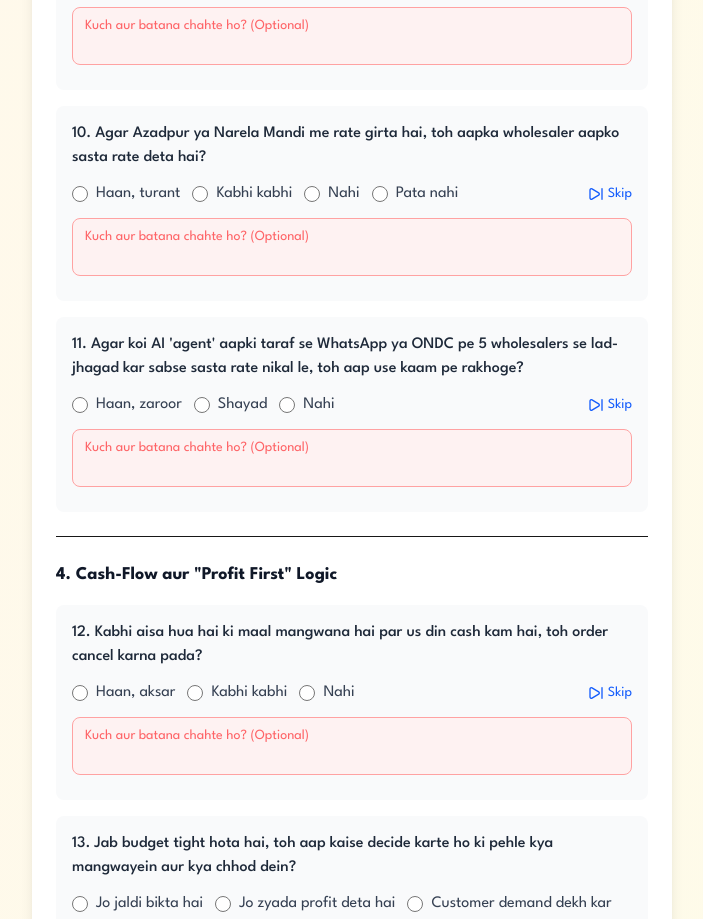
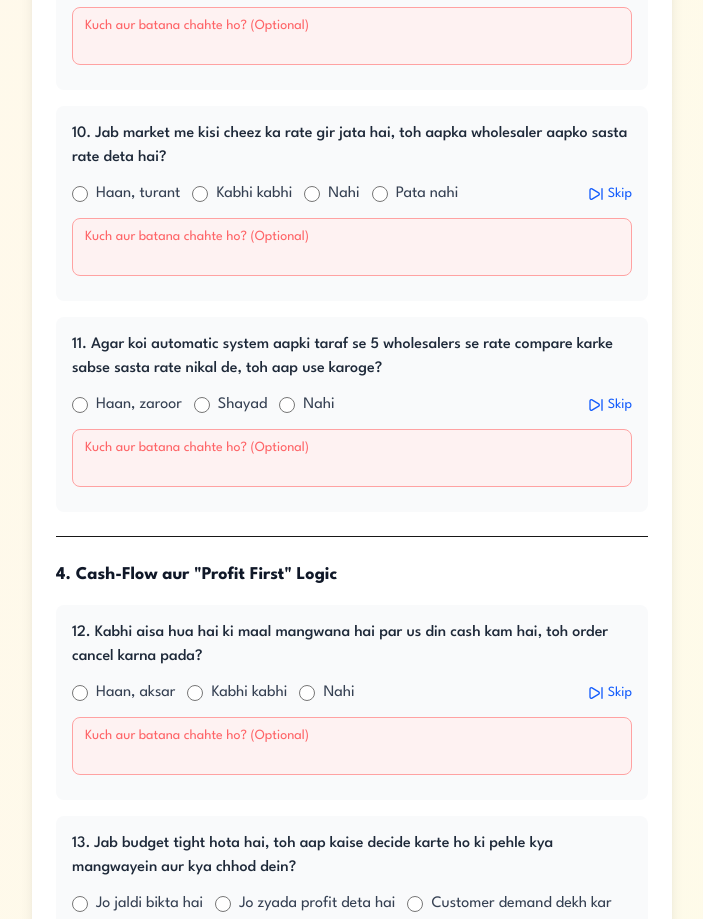
Before and after one commit to MalyajNailwal/Wick, a Next.js app: page /mavas-survey in a window 1280 px wide. Shown: the part 2760-3679 px from the top of the page, without its empty margins (288-991 px from the left). Built offline with nearby package versions, Linux system fonts and the light colour scheme.

Commit message:
Simplify survey questions 10 and 11 for better understanding

```diff
--- a/src/app/mavas-survey/page.tsx
+++ b/src/app/mavas-survey/page.tsx
@@ -416,7 +416,7 @@ export default function MavasSurveyPage() {
               handleSkip={handleSkip}
             />
             <RadioQuestion
-              question="10. Agar Azadpur ya Narela Mandi me rate girta hai, toh aapka wholesaler aapko sasta rate deta hai?"
+              question="10. Jab market me kisi cheez ka rate gir jata hai, toh aapka wholesaler aapko sasta rate deta hai?"
               field="q10"
               options={['Haan, turant', 'Kabhi kabhi', 'Nahi', 'Pata nahi']}
               formData={formData}
@@ -424,7 +424,7 @@ export default function MavasSurveyPage() {
               handleSkip={handleSkip}
             />
             <RadioQuestion
-              question="11. Agar koi AI &apos;agent&apos; aapki taraf se WhatsApp ya ONDC pe 5 wholesalers se lad-jhagad kar sabse sasta rate nikal le, toh aap use kaam pe rakhoge?"
+              question="11. Agar koi automatic system aapki taraf se 5 wholesalers se rate compare karke sabse sasta rate nikal de, toh aap use karoge?"
               field="q11"
               options={['Haan, zaroor', 'Shayad', 'Nahi']}
               formData={formData}
```
